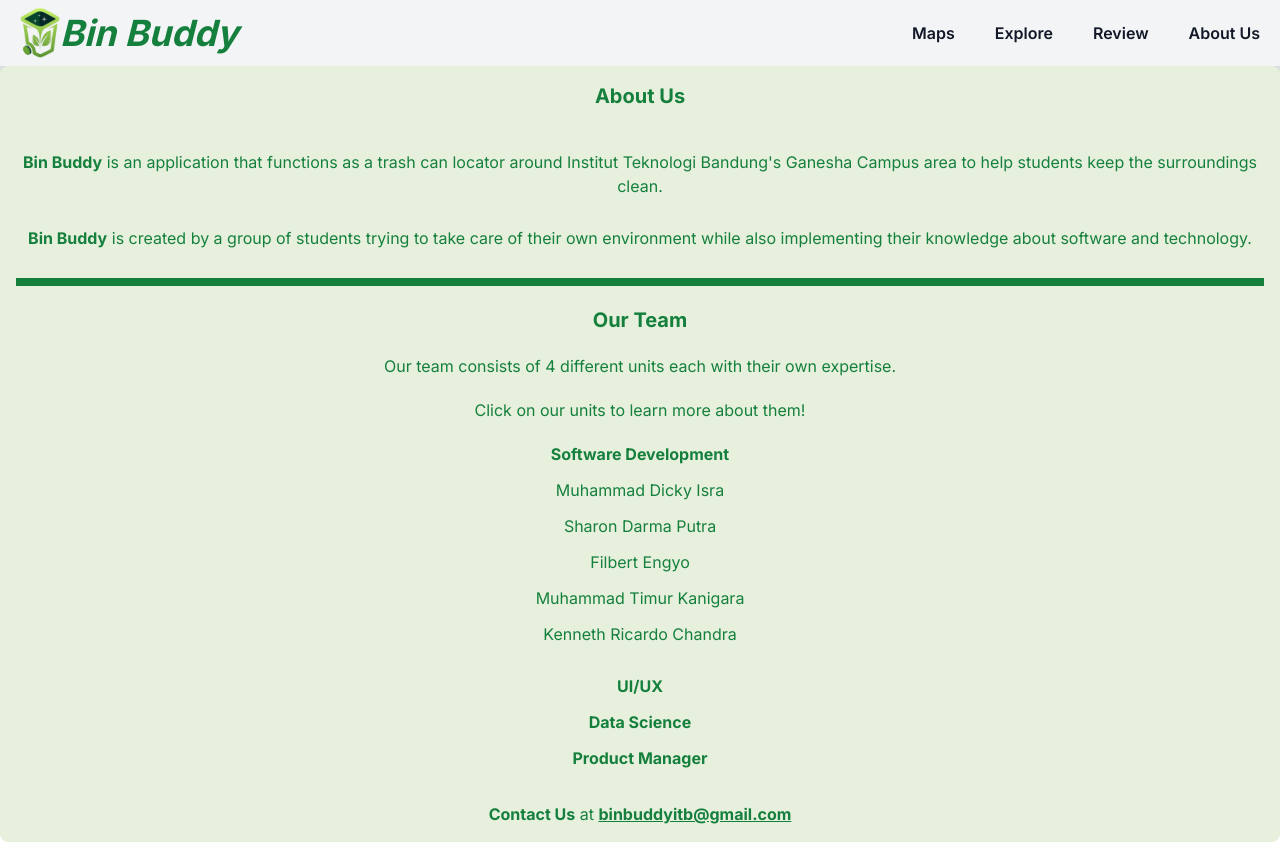
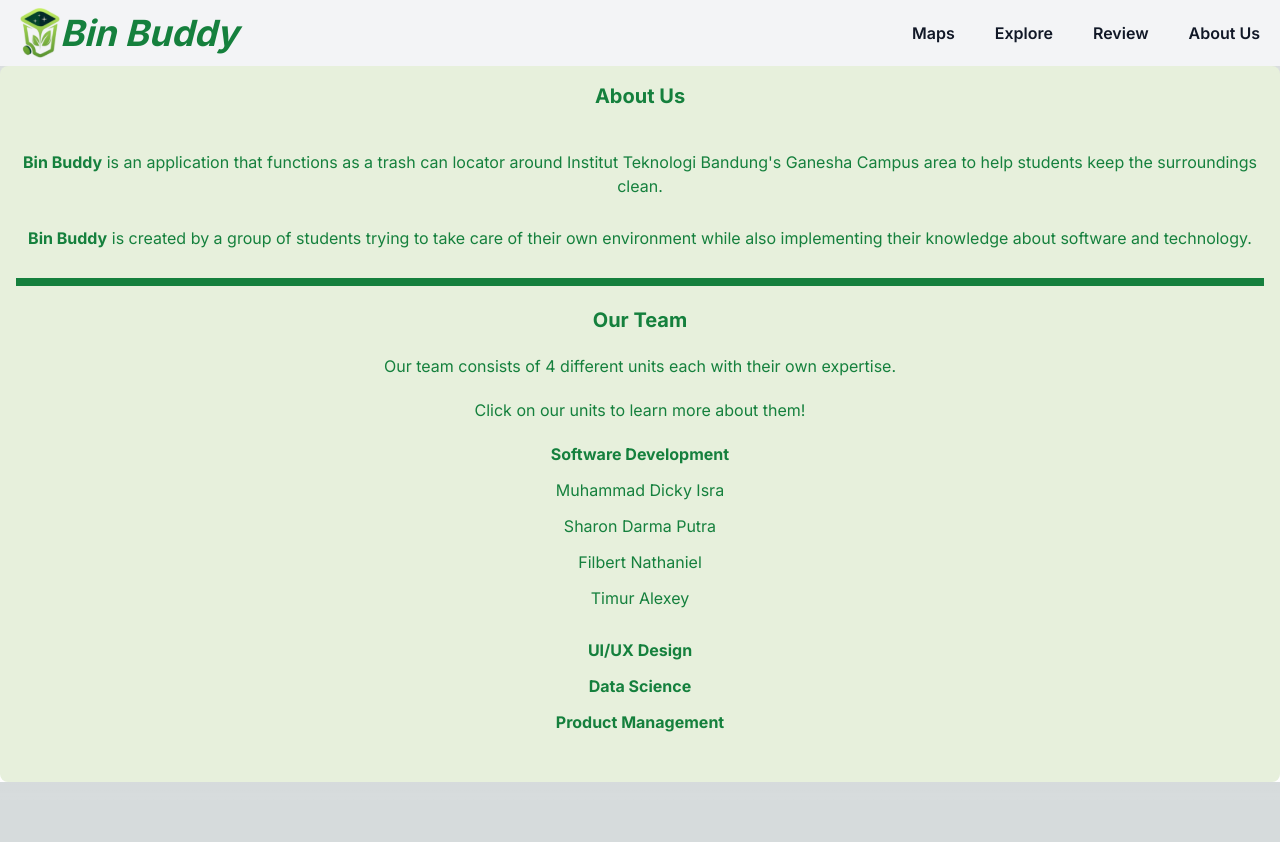
Before and after one commit to DaDecky/9_BinBuddy, a Next.js app: page /about in a window 1280 px wide. Both pictures are taken after a click on the button "Software Development". After the commit the page ends 800 px from the top, so only its background shows below. Built offline with nearby package versions, Linux system fonts and the light colour scheme.

Commit message:
fixed: deployment branch error

```diff
--- a/src/app/about/page.tsx
+++ b/src/app/about/page.tsx
@@ -2,22 +2,24 @@
 
 import React, { useState } from "react";
 
-const page = () => {
-    const [showSoftDev, setShowSoftDev] = useState(false);
-    const [showUIUX, setShowUIUX] = useState(false);
-    const [showDatSci, setShowDatSci] = useState(false);
-    const [showProdMan, setShowProdMan] = useState(false);
-    const [showDicky, setShowDicky] = useState(false);
-    const [showSharon, setShowSharon] = useState(false);
-    const [showFilbert, setShowFilbert] = useState(false);
-    const [showTimur, setShowTimur] = useState(false);
-    const [showKenneth, setShowKenneth] = useState(false);
-    const [showNelson, setShowNelson] = useState(false);
-    const [showVandega, setShowVandega] = useState(false);
-    const [showIndana, setShowIndana] = useState(false);
-    const [showAlbert, setShowAlbert] = useState(false);
-    const [showAlma, setShowAlma] = useState(false);
-    const [showAudy, setShowAudy] = useState(false);
+// Capitalize the component name
+const Page: React.FC = () => {
+    // State declarations with correct typing
+    const [showSoftDev, setShowSoftDev] = useState<boolean>(false);
+    const [showUIUX, setShowUIUX] = useState<boolean>(false);
+    const [showDatSci, setShowDatSci] = useState<boolean>(false);
+    const [showProdMan, setShowProdMan] = useState<boolean>(false);
+    const [showDicky, setShowDicky] = useState<boolean>(false);
+    const [showSharon, setShowSharon] = useState<boolean>(false);
+    const [showFilbert, setShowFilbert] = useState<boolean>(false);
+    const [showTimur, setShowTimur] = useState<boolean>(false);
+    const [showKenneth, setShowKenneth] = useState<boolean>(false);
+    const [showNelson, setShowNelson] = useState<boolean>(false);
+    const [showVandega, setShowVandega] = useState<boolean>(false);
+    const [showIndana, setShowIndana] = useState<boolean>(false);
+    const [showAlbert, setShowAlbert] = useState<boolean>(false);
+    const [showAlma, setShowAlma] = useState<boolean>(false);
+    const [showAudy, setShowAudy] = useState<boolean>(false);
 
     // Toggle functions for each section
     const SoftDevClick = () => {
@@ -88,8 +90,8 @@ const page = () => {
         setShowAlbert(false);
         setShowAlma(false);
         setShowAudy(false);
+    };
 
-    };
     const TimurClick = () => {
         setShowTimur(!showTimur);
         setShowSharon(false);
@@ -102,8 +104,8 @@ const page = () => {
         setShowAlbert(false);
         setShowAlma(false);
         setShowAudy(false);
+    };
 
-    };
     const KennethClick = () => {
         setShowKenneth(!showKenneth);
         setShowTimur(false);
@@ -116,8 +118,8 @@ const page = () => {
         setShowAlbert(false);
         setShowAlma(false);
         setShowAudy(false);
+    };
 
-    };
     const NelsonClick = () => {
         setShowNelson(!showNelson);
         setShowKenneth(false);
@@ -130,8 +132,8 @@ const page = () => {
         setShowAlbert(false);
         setShowAlma(false);
         setShowAudy(false);
+    };
 
-    };
     const VandegaClick = () => {
         setShowVandega(!showVandega);
         setShowNelson(false);
@@ -144,8 +146,8 @@ const page = () => {
         setShowAlbert(false);
         setShowAlma(false);
         setShowAudy(false);
+    };
 
-    };
     const IndanaClick = () => {
         setShowIndana(!showIndana);
         setShowVandega(false);
@@ -159,6 +161,7 @@ const page = () => {
         setShowAlma(false);
         setShowAudy(false);
     };
+
     const AlbertClick = () => {
         setShowAlbert(!showAlbert);
         setShowIndana(false);
@@ -171,8 +174,8 @@ const page = () => {
         setShowFilbert(false);
         setShowAlma(false);
         setShowAudy(false);
+    };
 
-    };
     const AlmaClick = () => {
         setShowAlma(!showAlma);
         setShowAlbert(false);
@@ -185,8 +188,8 @@ const page = () => {
         setShowDicky(false);
         setShowFilbert(false);
         setShowAudy(false);
+    };
 
-    };
     const AudyClick = () => {
         setShowAudy(!showAudy);
         setShowAlma(false);
@@ -201,10 +204,8 @@ const page = () => {
         setShowFilbert(false);
     };
 
-
-
     return (
-    <div className="bg-green-300 p-4 rounded-lg" style ={{ backgroundColor: '#E7F0DC'}}>
+        <div className="bg-green-300 p-4 rounded-lg" style={{ backgroundColor: '#E7F0DC' }}>
             <div className="text-center">
                 <h1 className="text-xl font-bold text-green-700 font-inter text-center mb-10"> About Us </h1>
                 <section className="text-m text-green-700 font-inter text-center mb-7">
@@ -212,7 +213,6 @@ const page = () => {
                         <span className="font-bold">Bin Buddy</span> is an application that functions as a trash can locator around Institut Teknologi Bandung's Ganesha Campus area
                         to help students keep the surroundings clean.
                     </p>
-
                     <p>
                         <span className="font-bold">Bin Buddy</span> is created by a group of students trying to take care of their own environment while also
                         implementing their knowledge about software and technology.
@@ -221,179 +221,73 @@ const page = () => {
 
                 <hr className="my-5 border-green-700 border-4"></hr>
                 <section className="text-m text-green-700 font-inter text-center mb-5">
-            <p className="font-bold mb-5 text-xl">
-                Our Team
-            </p>
-            <p className="mb-5">
-                Our team consists of 4 different units each with their own expertise.
-            </p>
+                    <p className="font-bold mb-5 text-xl">Our Team</p>
+                    <p className="mb-5">Our team consists of 4 different units each with their own expertise.</p>
+                    <p className="mb-5">Click on our units to learn more about them!</p>
 
-            <p className="mb-5">
-                Click on our units to learn more about them!
-            </p>
                     <div className="flex flex-col items-center">
-            <button
-                onClick={SoftDevClick}
-                className="font-bold text-l mb-3 block">
-                Software Development
-            </button>
-
+                        <button onClick={SoftDevClick} className="font-bold text-l mb-3 block">Software Development</button>
                         {showSoftDev && (
                             <div className="mb-4 flex flex-col items-center">
+                                <button onClick={DickyClick} className="text-m mb-3 block">Muhammad Dicky Isra</button>
+                                {showDicky && <img src="/Photos/Dicky.jpg" alt="Dicky" style={{ width: '400px', height: '500px' }} className="rounded-full" />}
 
-                    <button
-                        onClick={DickyClick}
-                        className="text-m mb-3 block">
-                        Muhammad Dicky Isra
-                    </button>
+                                <button onClick={SharonClick} className="text-m mb-3 block">Sharon Darma Putra</button>
+                                {showSharon && <img src="/Photos/Sharon.jpg" alt="Sharon" style={{ width: '400px', height: '500px' }} className="rounded-full" />}
 
-                    {showDicky && (
-                        <img src="/Photos/Dicky.jpg" alt="Dicky" style={{width : '400px', height : '500px' }} className="rounded-full"></img>
-                    )}
+                                <button onClick={FilbertClick} className="text-m mb-3 block">Filbert Nathaniel</button>
+                                {showFilbert && <img src="/Photos/Filbert.jpg" alt="Filbert" style={{ width: '400px', height: '500px' }} className="rounded-full" />}
 
-                    <button
-                        onClick={SharonClick}
-                        className="text-m mb-3 block">
-                        Sharon Darma Putra
-                    </button>
-
-                    {showSharon && (
-                        <img src="/Photos/Sharon.jpg" alt="Sharon" style={{width : '400px', height : '500px' }} className="rounded-full"></img>
-                    )}
-
-                    <button
-                        onClick={FilbertClick}
-                        className="text-m mb-3 block">
-                        Filbert Engyo
-                    </button>
-
-                    {showFilbert && (
-                        <img src="/Photos/Filbert.jpg" alt="Filbert" style={{width : '400px', height : '500px' }} className="rounded-full"></img>
-                    )}
-
-                    <button
-                        onClick={TimurClick}
-                        className="text-m mb-3 block">
-                        Muhammad Timur Kanigara
-                    </button>
-
-                    {showTimur && (
-                        <img src="/Photos/Timur.jpg" alt="Timur" style={{width : '400px', height : '400px' }} className="rounded-full"></img>
-                    )}
-
-                    <button
-                        onClick={KennethClick}
-                        className="text-m mb-3 block">
-                        Kenneth Ricardo Chandra
-                    </button>
-
-                    {showKenneth && (
-                        <img src="/Photos/Kenneth.jpg" alt="Kenneth" style={{width : '400px', height : '500px' }} className="rounded-full"></img>
-                    )}
+                                <button onClick={TimurClick} className="text-m mb-3 block">Timur Alexey</button>
+                                {showTimur && <img src="/Photos/Timur.jpg" alt="Timur" style={{ width: '400px', height: '500px' }} className="rounded-full" />}
                             </div>
                         )}
 
-            <button
-                onClick={UIUXClick}
-                className="font-bold text-l mb-3 block">
-                UI/UX
-            </button>
-
+                        <button onClick={UIUXClick} className="font-bold text-l mb-3 block">UI/UX Design</button>
                         {showUIUX && (
                             <div className="mb-4 flex flex-col items-center">
-                    <button
-                        onClick={NelsonClick}
-                        className="text-m mb-3 block">
-                        Benedict Nelson
-                    </button>
+                                <button onClick={KennethClick} className="text-m mb-3 block">Kenneth Jan Andrian</button>
+                                {showKenneth && <img src="/Photos/Kenneth.jpg" alt="Kenneth" style={{ width: '400px', height: '500px' }} className="rounded-full" />}
 
-                    {showNelson && (
-                        <img src="/Photos/Nelson.jpg" alt="Nelson" style={{width : '400px', height : '500px' }} className="rounded-full"></img>
-                    )}
+                                <button onClick={NelsonClick} className="text-m mb-3 block">Nelson</button>
+                                {showNelson && <img src="/Photos/Nelson.jpg" alt="Nelson" style={{ width: '400px', height: '500px' }} className="rounded-full" />}
+
+                                <button onClick={VandegaClick} className="text-m mb-3 block">Vandega Muhammad</button>
+                                {showVandega && <img src="/Photos/Vandega.jpg" alt="Vandega" style={{ width: '400px', height: '500px' }} className="rounded-full" />}
+
+                                <button onClick={IndanaClick} className="text-m mb-3 block">Indana Rizky Anugrah</button>
+                                {showIndana && <img src="/Photos/Indana.jpg" alt="Indana" style={{ width: '400px', height: '500px' }} className="rounded-full" />}
                             </div>
                         )}
 
-            <button
-                onClick={DatSciClick}
-                className="font-bold text-l mb-3 block">
-                Data Science
-            </button>
-
-
+                        <button onClick={DatSciClick} className="font-bold text-l mb-3 block">Data Science</button>
                         {showDatSci && (
                             <div className="mb-4 flex flex-col items-center">
-                    <button
-                        onClick={AlbertClick}
-                        className="text-m mb-3 block">
-                        Albertus Christian Poandy
-                    </button>
+                                <button onClick={AlbertClick} className="text-m mb-3 block">Albert Gunawan</button>
+                                {showAlbert && <img src="/Photos/Albert.jpg" alt="Albert" style={{ width: '400px', height: '500px' }} className="rounded-full" />}
 
-                    {showAlbert && (
-                        <img src="/Photos/Albert.jpg" alt="Albert" style={{width : '400px', height : '400px' }} className="rounded-full"></img>
-                    )}
+                                <button onClick={AlmaClick} className="text-m mb-3 block">Alma Zefanya Adys</button>
+                                {showAlma && <img src="/Photos/Alma.jpg" alt="Alma" style={{ width: '400px', height: '500px' }} className="rounded-full" />}
 
-                    <button
-                        onClick={AlmaClick}
-                        className="text-m mb-3 block">
-                        Alma Felicia Vielrizki
-                    </button>
-
-                    {showAlma && (
-                        <img src="/Photos/Alma.jpg" alt="Alma" style={{width : '400px', height : '500px' }} className="rounded-full"></img>
-                    )}
-
-                    <button
-                        onClick={AudyClick}
-                        className="text-m mb-3 block">
-                        Audy Alicia Renatha Tirayoh
-                    </button>
-
-                    {showAudy && (
-                        <img src="/Photos/Audy.jpg" alt="Audy" style={{width : '400px', height : '500px' }} className="rounded-full"></img>
-                    )}
+                                <button onClick={AudyClick} className="text-m mb-3 block">Audy Geraldo</button>
+                                {showAudy && <img src="/Photos/Audy.jpg" alt="Audy" style={{ width: '400px', height: '500px' }} className="rounded-full" />}
                             </div>
                         )}
 
-            <button
-                onClick={ProdManClick}
-                className="font-bold text-l mb-3 block">
-                Product Manager
-            </button>
-
+                        <button onClick={ProdManClick} className="font-bold text-l mb-3 block">Product Management</button>
                         {showProdMan && (
                             <div className="mb-4 flex flex-col items-center">
-                    <button
-                        onClick={VandegaClick}
-                        className="text-m mb-3 block">
-                        Vandega Arozan Musholine
-                    </button>
-
-                    {showVandega && (
-                        <img src="/Photos/Vandega.jpg" alt="Vandega" style={{width : '400px', height : '500px' }} className="rounded-full"></img>
-                    )}
-
-                    <button
-                        onClick={IndanaClick}
-                        className="text-m mb-3 block">
-                        Indana Aulia Ayundazulfa
-                    </button>
-
-                    {showIndana && (
-                        <img src="/Photos/Indana.jpg" alt="Indana" style={{width : '400px', height : '400px' }} className="rounded-full"></img>
-                    )}
+                                <p className="text-m mb-3">Andrean William Gunawan</p>
+                                <p className="text-m mb-3">Ayesha Nisrina Haqiqi</p>
+                                <p className="text-m mb-3">Malida Anjani Ayu</p>
+                                <p className="text-m mb-3">Muhammad Rafi Pratama</p>
                             </div>
                         )}
                     </div>
-
-
                 </section>
-            <p className="text-m text-green-700 font-inter text-center ">
-            <span className="font-bold">Contact Us</span> at <a href="mailto:binbuddyitb@gmail.com" className="font-bold text-green-700 underline">binbuddyitb@gmail.com</a>
-            </p>
             </div>
         </div>
-
-  )
+    );
 };
 
-export default page;
+export default Page;
```
Lines whose indentation alone changed are shown as unchanged.
